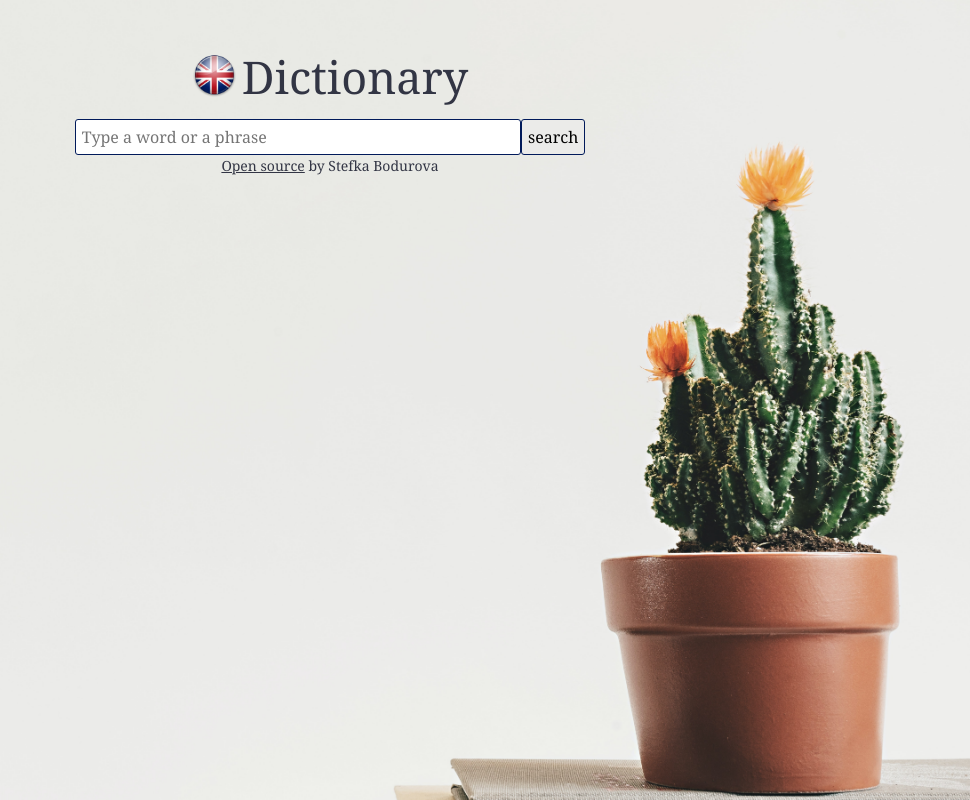
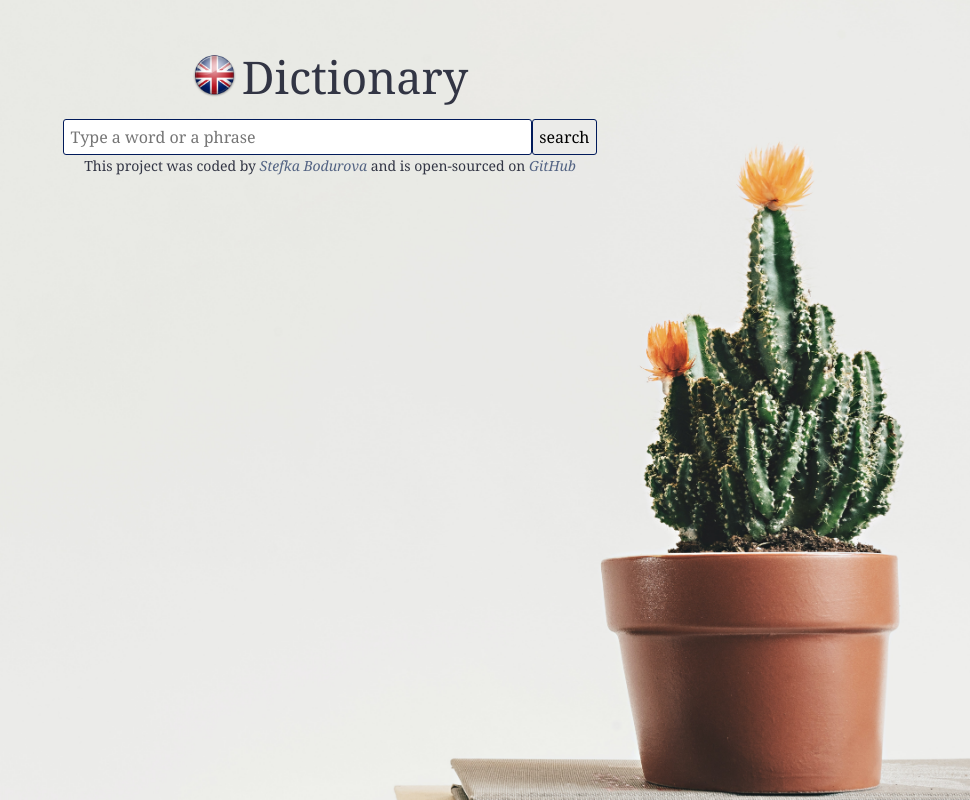
Before and after one commit to Stefka24/Dictionary-React-App, a React (Create React App) app: page / in a window 1280 px wide. Shown: the whole page, without its empty margins (310-1280 px from the left). Built offline with nearby package versions, Linux system fonts and the light colour scheme; no server answers.

Commit message:
Edited open source and some css

```diff
--- a/src/Phonetic.css
+++ b/src/Phonetic.css
@@ -6,6 +6,7 @@
   margin-left: 5px;
 }
 .Phonetic a {
+  color: #011a5a;
   padding: 7px 10px;
   border: 1px solid #011a5a;
   border-radius: 10px;
--- a/src/SearchEngine.css
+++ b/src/SearchEngine.css
@@ -7,7 +7,7 @@
 .SearchEngine .search-form {
   border: 1px solid #011a5a;
   border-radius: 3px;
-  width: 40%;
+  width: 42%;
 }
 .SearchEngine .search-button {
   color: black;
@@ -24,7 +24,10 @@
 .SearchEngine .source {
   text-align: center;
   font-size: 14px;
+  margin-bottom: 10px;
 }
-.SearchEngine a {
-  color: rgb(50, 53, 68);
+.SearchEngine .source a {
+  color: #536383;
+  font-style: italic;
+  text-decoration: none;
 }
--- a/src/SearchEngine.js
+++ b/src/SearchEngine.js
@@ -58,14 +58,23 @@ export default function SearchEngine(props) {
         <Results results={results} />
         <Photos photos={photos} />
         <div className="source">
+          This project was coded by{" "}
+          <a
+            href="https://www.linkedin.com/in/stefka-bodurova-a8121282/"
+            target="_blank"
+            rel="noreferrer"
+          >
+            {" "}
+            Stefka Bodurova{" "}
+          </a>
+          and is open-sourced on{" "}
           <a
             href="https://github.com/Stefka24/Dictionary-React-App"
             target="_blank"
             rel="noreferrer"
           >
-            Open source
+            GitHub
           </a>{" "}
-          by Stefka Bodurova
         </div>
       </div>
     );
```
